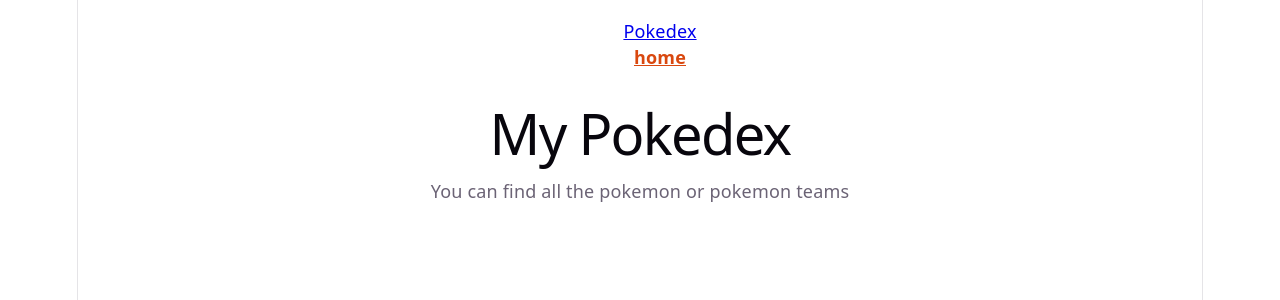
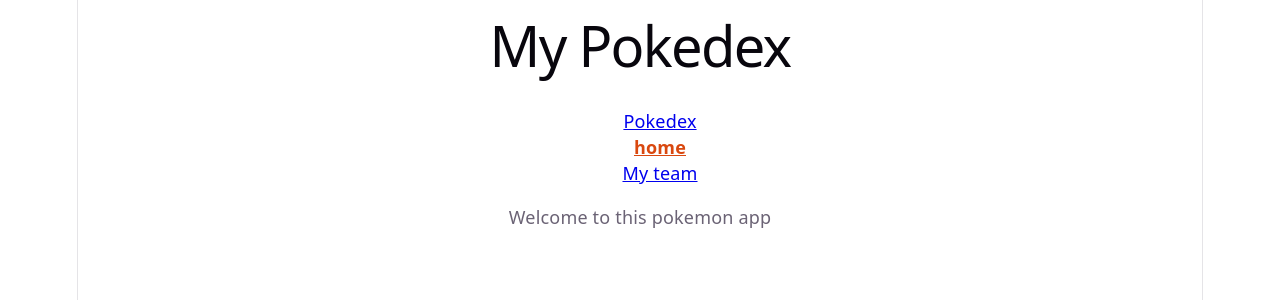
Before and after one commit to megannnmorales/pokedex, a React (Vite) app: page / in a window 1280 px wide. Shown: the top 300 px of the page. Built offline with nearby package versions, Linux system fonts and the light colour scheme.

Commit message:
build layout with outlet - shared header and navbar

```diff
--- a/src/App.tsx
+++ b/src/App.tsx
@@ -1,11 +1,9 @@
 import "./App.css";
 import { AppRoutes } from "./AppRoutes";
-import NavBar from "./components/NavBar";
 
 function App() {
   return (
     <>
-      <NavBar />
       <AppRoutes />
     </>
   );
--- a/src/AppRoutes.tsx
+++ b/src/AppRoutes.tsx
@@ -1,14 +1,19 @@
 import { Route, Routes } from "react-router";
+import { Layout } from "./pages/Layout";
 import { HomePage } from "./pages/HomePage";
 import { PokedexPage } from "./pages/PokedexPage";
 import NotFoundPage from "./pages/NotFoundPage";
+import { TeamPage } from "./pages/TeamPage";
 
 export function AppRoutes() {
   return (
     <Routes>
-      <Route path="/" element={<HomePage />} />
-      <Route path="/pokedex" element={<PokedexPage />} />
-      <Route path="*" element={<NotFoundPage />} />
+      <Route element={<Layout />}>
+        <Route path="/" element={<HomePage />} />
+        <Route path="/pokedex" element={<PokedexPage />} />
+        <Route path="/team" element={<TeamPage />} />
+        <Route path="*" element={<NotFoundPage />} />
+      </Route>
     </Routes>
   );
 }
--- /dev/null
+++ b/src/components/Header.tsx
@@ -0,0 +1,7 @@
+export function Header() {
+  return (
+    <header>
+      <h1>My Pokedex</h1>
+    </header>
+  );
+}
--- a/src/components/NavBar.tsx
+++ b/src/components/NavBar.tsx
@@ -1,16 +1,42 @@
-import { NavLink } from 'react-router'
+import { NavLink } from "react-router";
 
-export default function NavBar(){
-    return(
+export default function NavBar() {
+  return (
     <nav>
       <ul>
         <li>
-                    <NavLink to="/pokedex" className={({ isActive }) => (isActive ? "nav-link active" : "nav-link")}>Pokedex</NavLink>
+          <NavLink
+            to="/pokedex"
+            className={({ isActive }) =>
+              isActive ? "nav-link active" : "nav-link"
+            }
+          >
+            Pokedex
+          </NavLink>
         </li>
         <li>
-                    <NavLink to="/" className={({ isActive }) => (isActive ? "nav-link active" : "nav-link")} end >home</NavLink>
+          <NavLink
+            to="/"
+            className={({ isActive }) =>
+              isActive ? "nav-link active" : "nav-link"
+            }
+            end
+          >
+            home
+          </NavLink>
+        </li>
+        <li>
+          <NavLink
+            to="/team"
+            className={({ isActive }) =>
+              isActive ? "nav-link active" : "nav-link"
+            }
+            end
+          >
+            My team
+          </NavLink>
         </li>
       </ul>
     </nav>
-    )
+  );
 }
--- a/src/components/Pokedex.tsx
+++ b/src/components/Pokedex.tsx
@@ -12,8 +12,6 @@ import { useTeam } from "./hooks/useTeam";
 
 export function Pokedex() {
   const { fetchError, isLoading, pokemonList, refetch } = usePokemonList();
-  const { team, isLoadingTeam, teamError, add, remove, refetchTeam } =
-    useTeam();
 
   if (isLoading) {
     return <p>Loading Pokemon...</p>;
@@ -36,7 +34,6 @@ export function Pokedex() {
   return (
     <>
       <PokemonGrid pokemon={pokemonList} />
-      <TeamPanel team={team} remove={refetchTeam} />
     </>
   );
 }
--- a/src/components/PokemonHomePage.tsx
+++ /dev/null
@@ -1,8 +0,0 @@
-export function PokemonHomePage() {
-  return (
-    <header>
-      <h1>My Pokedex</h1>
-      <p> You can find all the pokemon or pokemon teams</p>
-    </header>
-  );
-}
--- a/src/pages/HomePage.tsx
+++ b/src/pages/HomePage.tsx
@@ -1,9 +1,7 @@
-import { PokemonHomePage } from "../components/PokemonHomePage";
-
 export function HomePage() {
   return (
     <>
-      <PokemonHomePage />
+      <p> Welcome to this pokemon app</p>
     </>
   );
 }
--- /dev/null
+++ b/src/pages/Layout.tsx
@@ -0,0 +1,15 @@
+import { Outlet } from "react-router";
+import { Header } from "../components/Header";
+import NavBar from "../components/NavBar";
+
+export function Layout() {
+  return (
+    <>
+      <Header />
+      <NavBar />
+      <main>
+        <Outlet />
+      </main>
+    </>
+  );
+}
--- /dev/null
+++ b/src/pages/TeamPage.tsx
@@ -0,0 +1,9 @@
+import TeamPanel from "../components/TeamPanel";
+import { useTeam } from "../components/hooks/useTeam";
+
+export function TeamPage() {
+  const { team, isLoadingTeam, teamError, add, remove, refetchTeam } =
+    useTeam();
+
+  return <TeamPanel team={team} remove={refetchTeam} />;
+}
```
Lines whose indentation alone changed are shown as unchanged.
